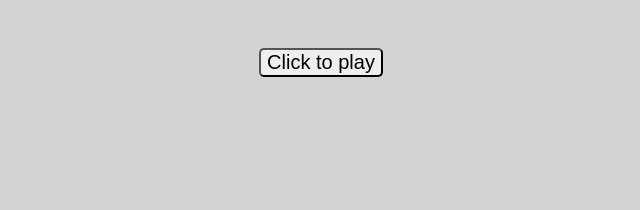
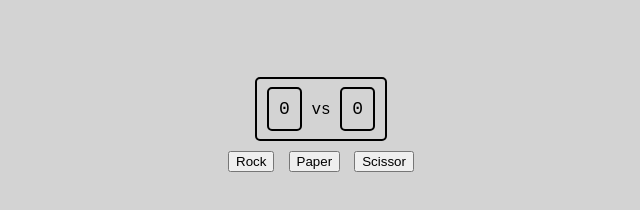
Before and after one commit to rscres/rock-paper-scissor, a plain HTML site: page index.html in a window 1280 px wide. Both pictures are taken after a click on the button "Click to play". Shown: the whole page, without its empty margins (319-959 px from the left). Drawn offline with Linux system fonts and the light colour scheme.

Commit message:
Start button event added and working

```diff
--- a/index.html
+++ b/index.html
@@ -13,7 +13,7 @@
     <body>
         <div class="container">
 
-            <div id="start" class="active">
+            <div id="start">
                 <button id="play">Click to play</button>
             </div>
 
@@ -24,9 +24,9 @@
             </div>
 
             <div id="btns" class="hidden">
-                <button id="rock">Rock</button>
-                <button id="paper">Paper</button>
-                <button id="scissor">Scissor</button>
+                <button id="rock" class="btn">Rock</button>
+                <button id="paper" class="btn">Paper</button>
+                <button id="scissor" class="btn">Scissor</button>
             </div>
 
         </div>
--- a/script.js
+++ b/script.js
@@ -9,22 +9,14 @@ let choice = '';
 //from the options in the choices array
 let cpuPlay = () => choices[Math.floor(Math.random() * 3)];
 
+
 //Button choice event listener
 const userPlay = window.addEventListener('click', function(e){
-    if (e.target.tagName == 'BUTTON'){
-        return choice = e.target.id;
+    if (e.target.className == 'btn'){
+        return e.target.id;
+        console.log(e.target.id)
     }
 });
-
-//This will prompt the user for his choice and check if the value matches the options.
-/*function userPlay(e) {
-    if (regex.test(choice) != true) { //This checks if the prompt value is valid and prompts the user again if it isn't
-        if (choice === null) return;
-        choice = prompt("Not valid, try again: ");
-    }
-
-    return choice.toLowerCase();
-}*/
 
 
 /*This function will compare the values given by the user and cpu choices, determine the result
@@ -70,10 +62,9 @@ function gameResult(userScore, cpuScore) { //This checks the score to return the
     let overallWinner = '';
     if (userScore == 5) {
         return overallWinner = "Congratulations!! You won";
-    } else {
+    } else  if (userScore == 5) {
         return overallWinner = "Better luck next time...";
     }
-    return overallWinner;
 }
 
 
@@ -98,4 +89,16 @@ function game() {
     console.log(gameResult(userScore, cpuScore));
 }
 
-game();
+
+//Start button
+const start = window.addEventListener('click', function(e){
+    if (e.target.id == 'play'){
+        const start = this.document.querySelector('#start');
+        start.classList.add('hidden');
+        const result = document.querySelector('#result');
+        result.classList.remove('hidden');
+        const btns = document.querySelector('#btns');
+        btns.classList.remove('hidden');
+        game();
+    }
+})
--- a/style.css
+++ b/style.css
@@ -20,8 +20,20 @@ body {
     visibility: hidden;
 }
 
+/*Start button*/
+#play {
+    font-size: 20px;
+    border-radius: 5px;
+}
+
 /*Scoreboard*/
-
+#result{
+    border-style: double;
+    border-width: 2px;
+    border-radius: 5px;
+    padding: 20px 10px;
+    margin-bottom: 10px;
+}
 .score {
     border-style: double;
     border-width: 2px;
@@ -29,10 +41,3 @@ body {
     padding: 10px;
     font-size: large;
 }
-
-/*Start button*/
-
-#play {
-    font-size: 20px;
-    border-radius: 5px;
-}
```
